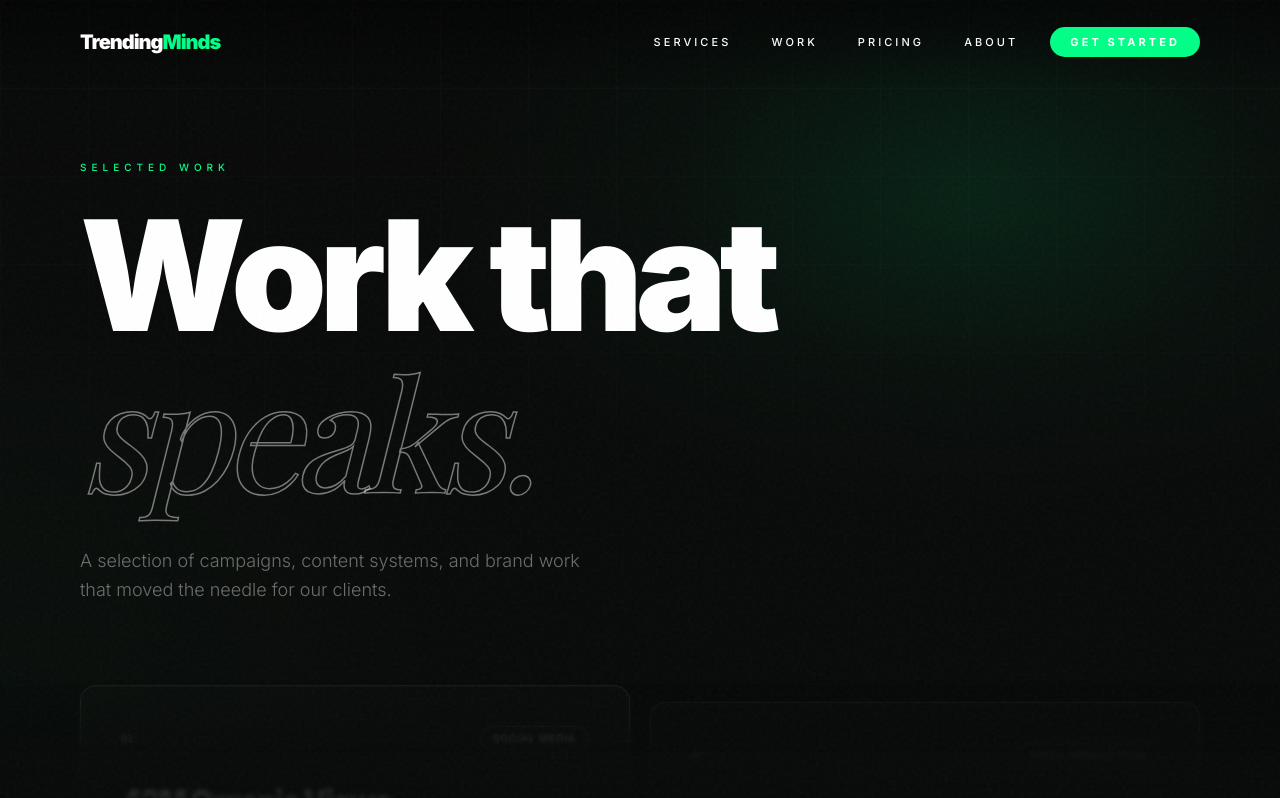
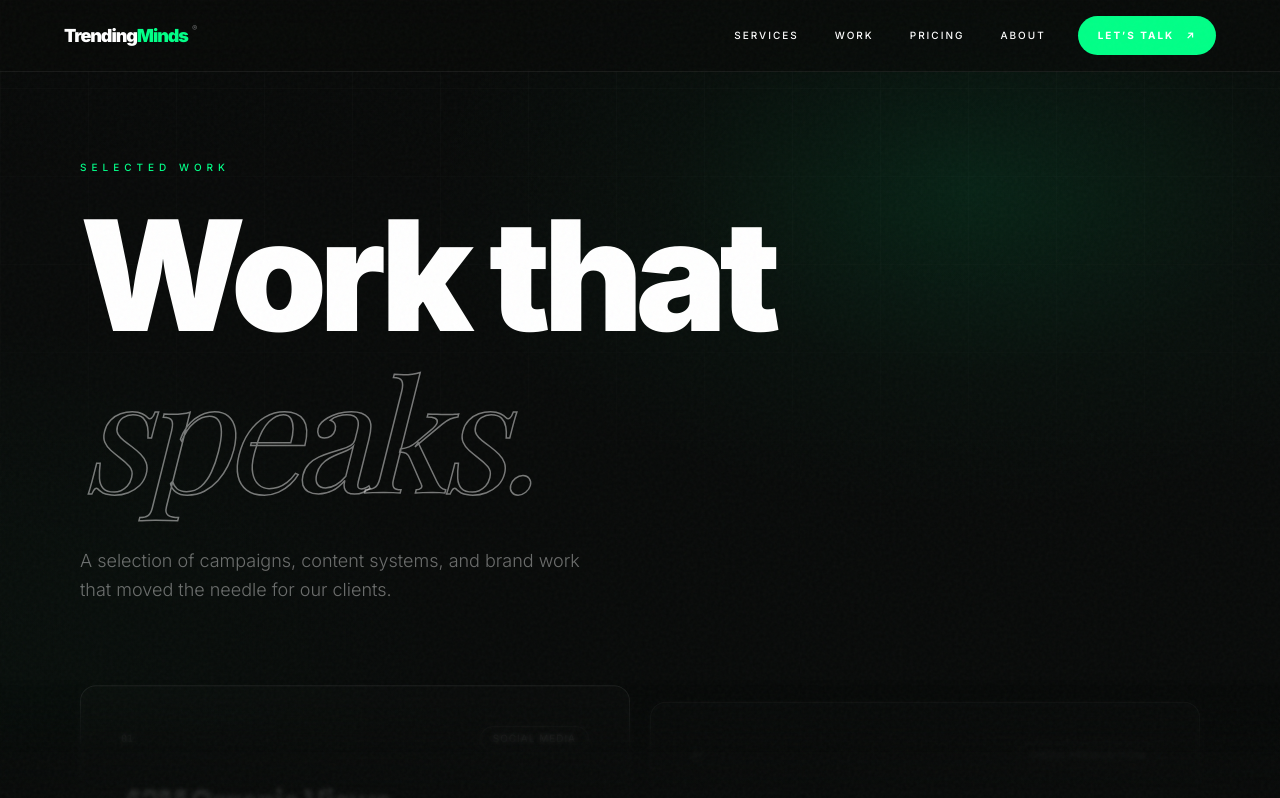
Before and after one commit to AadilRashid/trending-minds-website, a Next.js app: page /work in a window 1280 px wide. Shown: the top 798 px of the page. Built offline with nearby package versions, Linux system fonts and the light colour scheme; a web font is replaced by a local one.

Commit message:
Redesign shared visual foundation and homepage hero

```diff
--- a/components/Navbar.jsx
+++ b/components/Navbar.jsx
@@ -24,74 +24,64 @@ export default function Navbar() {
   }, [open]);
 
   useEffect(() => {
-    gsap.fromTo(navRef.current, { y: -30, opacity: 0 }, { y: 0, opacity: 1, duration: 1.2, ease: "power3.out", delay: 0.3 });
+    if (window.matchMedia("(prefers-reduced-motion: reduce)").matches) return;
+    gsap.fromTo(navRef.current, { y: -18, opacity: 0 }, { y: 0, opacity: 1, duration: .8, ease: "power3.out", delay: .15 });
   }, []);
 
   useEffect(() => {
     if (!open || !menuRef.current) return;
-    gsap.fromTo(menuRef.current, { opacity: 0, y: -20 }, { opacity: 1, y: 0, duration: 0.4, ease: "power3.out" });
-    gsap.fromTo(".mobile-nav-link", { y: 30, opacity: 0 }, { y: 0, opacity: 1, stagger: 0.08, duration: 0.5, ease: "power3.out", delay: 0.1 });
+    if (window.matchMedia("(prefers-reduced-motion: reduce)").matches) return;
+    gsap.fromTo(menuRef.current, { opacity: 0, y: -12 }, { opacity: 1, y: 0, duration: .32, ease: "power3.out" });
+    gsap.fromTo(".mobile-nav-link", { y: 18, opacity: 0 }, { y: 0, opacity: 1, stagger: .06, duration: .38, ease: "power3.out", delay: .06 });
   }, [open]);
 
   return (
     <>
-      <nav
-        ref={navRef}
-        className="fixed top-0 left-0 right-0 z-[60] flex justify-between items-center px-6 md:px-20 py-7"
-      >
-        <div className="absolute inset-0 bg-gradient-to-b from-black/50 to-transparent pointer-events-none" />
-
-        <Link href="/" className="relative text-white font-black tracking-tighter text-xl hover:opacity-80 transition-opacity duration-300">
-          Trending<span className="text-[#00ff87]">Minds</span>
+      <nav ref={navRef} aria-label="Main navigation" className="fixed left-0 right-0 top-0 z-[60] flex items-center justify-between border-b border-white/[.07] bg-[#080a09]/65 px-5 py-4 backdrop-blur-xl md:px-10 lg:px-16">
+        <Link href="/" aria-label="Trending Minds home" className="relative text-lg font-black tracking-[-.06em] text-white transition-opacity hover:opacity-75">
+          Trending<span className="text-[#00ff87]">Minds</span><span className="ml-1 align-top text-[8px] font-medium tracking-normal text-white/35">®</span>
         </Link>
 
-        <ul className="relative hidden md:flex items-center gap-2 text-[11px] uppercase tracking-[0.28em] font-medium">
+        <ul className="relative hidden items-center gap-1 text-[10px] font-medium uppercase tracking-[.2em] md:flex">
           {LINKS.map(({ label, href }) => (
             <li key={href}>
-              <Link href={href} className={`px-4 py-2 transition-all duration-300 ${pathname === href ? "text-[#00ff87]" : "text-white/50 hover:text-white/80"}`}>
+              <Link href={href} aria-current={pathname === href ? "page" : undefined} className={`rounded-full px-4 py-2.5 transition-colors duration-300 ${pathname === href ? "text-[#00ff87]" : "text-white/55 hover:text-white"}`}>
                 {label}
               </Link>
             </li>
           ))}
-          <li className="ml-2">
-            <Link href="/contact" className="px-5 py-2 bg-[#00ff87] text-black font-bold rounded-full hover:bg-white hover:text-black transition-colors duration-300">
-              Get Started
+          <li className="ml-3">
+            <Link href="/contact" className="inline-flex items-center gap-3 rounded-full bg-[#00ff87] px-5 py-3 font-bold text-black transition-all duration-300 hover:bg-white">
+              Let’s talk <span aria-hidden="true">↗</span>
             </Link>
           </li>
         </ul>
 
-        <button
-          onClick={() => setOpen(v => !v)}
-          className="relative md:hidden flex flex-col justify-center items-center w-10 h-10 gap-[6px] z-[60]"
-          aria-label={open ? "Close menu" : "Open menu"}
-        >
-          <span className={`block w-6 h-[1.5px] bg-white transition-all duration-300 origin-center ${open ? "rotate-45 translate-y-[7.5px]" : ""}`} />
-          <span className={`block w-6 h-[1.5px] bg-white transition-all duration-300 ${open ? "opacity-0 scale-x-0" : ""}`} />
-          <span className={`block w-6 h-[1.5px] bg-white transition-all duration-300 origin-center ${open ? "-rotate-45 -translate-y-[7.5px]" : ""}`} />
+        <button type="button" onClick={() => setOpen(v => !v)} className="relative z-[60] flex h-10 w-10 flex-col items-center justify-center gap-[6px] rounded-full border border-white/15 md:hidden" aria-label={open ? "Close navigation menu" : "Open navigation menu"} aria-expanded={open} aria-controls="mobile-navigation">
+          <span className={`block h-px w-5 bg-white transition-transform duration-300 ${open ? "translate-y-[3.5px] rotate-45" : ""}`} />
+          <span className={`block h-px w-5 bg-white transition-all duration-300 ${open ? "scale-x-0 opacity-0" : ""}`} />
+          <span className={`block h-px w-5 bg-white transition-transform duration-300 ${open ? "-translate-y-[3.5px] -rotate-45" : ""}`} />
         </button>
       </nav>
 
       {open && (
-        <div ref={menuRef} className="fixed inset-0 z-[55] bg-black/95 backdrop-blur-xl flex flex-col justify-center items-start px-10 md:hidden">
-          <ul className="flex flex-col gap-8 w-full">
-            {LINKS.map(({ label, href }) => (
+        <div id="mobile-navigation" ref={menuRef} className="fixed inset-0 z-[55] flex flex-col justify-center bg-[#080a09]/[.98] px-8 backdrop-blur-2xl md:hidden">
+          <p className="mb-8 text-[9px] uppercase tracking-[.35em] text-[#00ff87]">Navigate / Trending Minds</p>
+          <ul className="flex w-full flex-col gap-5">
+            {LINKS.map(({ label, href }, index) => (
               <li key={href} className="mobile-nav-link">
-                <Link href={href} onClick={() => setOpen(false)}
-                  className={`block text-4xl font-black tracking-tighter transition-colors duration-300 ${pathname === href ? "text-[#00ff87]" : "text-white/70 hover:text-white"}`}>
-                  {label}
+                <Link href={href} onClick={() => setOpen(false)} className={`block text-5xl font-black tracking-[-.07em] transition-colors ${pathname === href ? "text-[#00ff87]" : "text-white/75 hover:text-white"}`}>
+                  <span className="mr-4 align-middle text-[10px] font-medium tracking-widest text-white/25">0{index + 1}</span>{label}
                 </Link>
               </li>
             ))}
-            <li className="mobile-nav-link mt-4 pt-4 border-t border-white/10">
-              <Link href="/contact" onClick={() => setOpen(false)}
-                className="block w-full py-4 bg-[#00ff87] text-black text-xl font-bold tracking-tight rounded-2xl text-center hover:bg-white transition-colors duration-300">
-                Get Started
+            <li className="mobile-nav-link mt-5 border-t border-white/10 pt-6">
+              <Link href="/contact" onClick={() => setOpen(false)} className="flex items-center justify-between rounded-full bg-[#00ff87] px-6 py-4 text-base font-bold text-black">
+                Start a project <span aria-hidden="true">↗</span>
               </Link>
             </li>
           </ul>
-          <div className="mobile-nav-link mt-16 text-[10px] text-white/20 tracking-[0.4em] uppercase">
-            Trending Minds · Digital Media Agency
-          </div>
+          <p className="absolute bottom-8 left-8 text-[9px] uppercase tracking-[.3em] text-white/25">Social Media · Digital Media Agency</p>
         </div>
       )}
     </>
```
